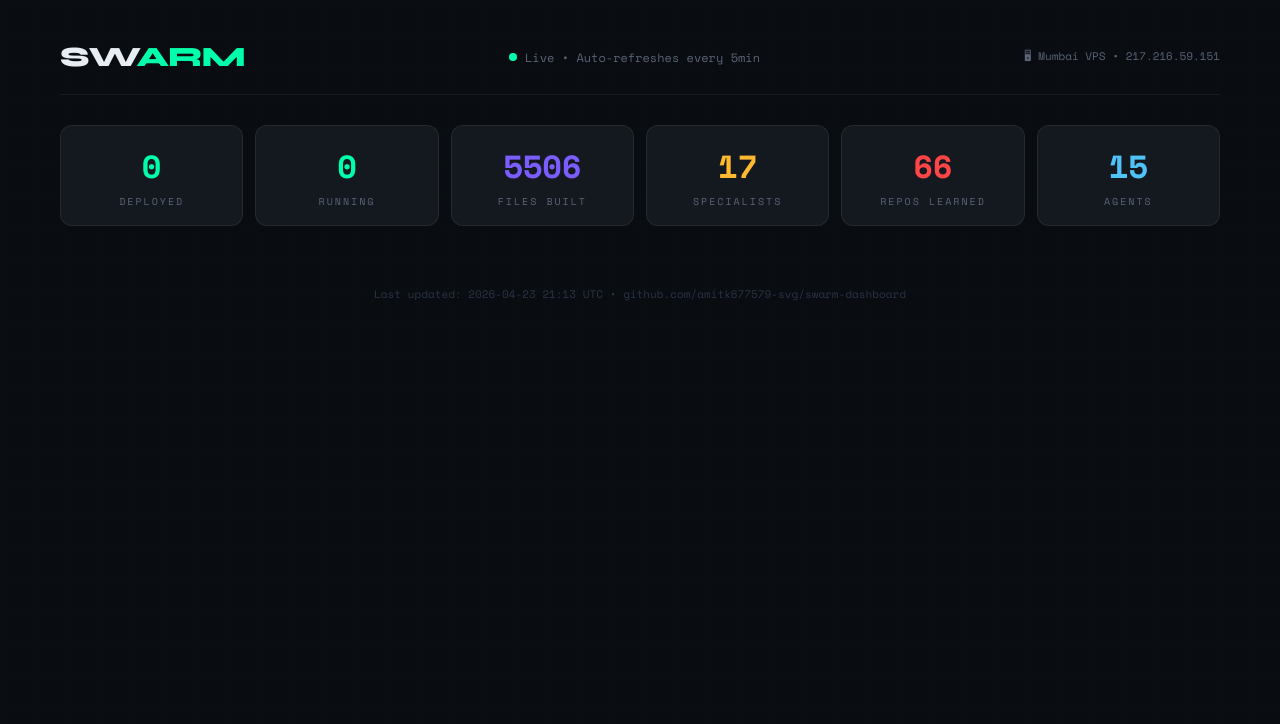
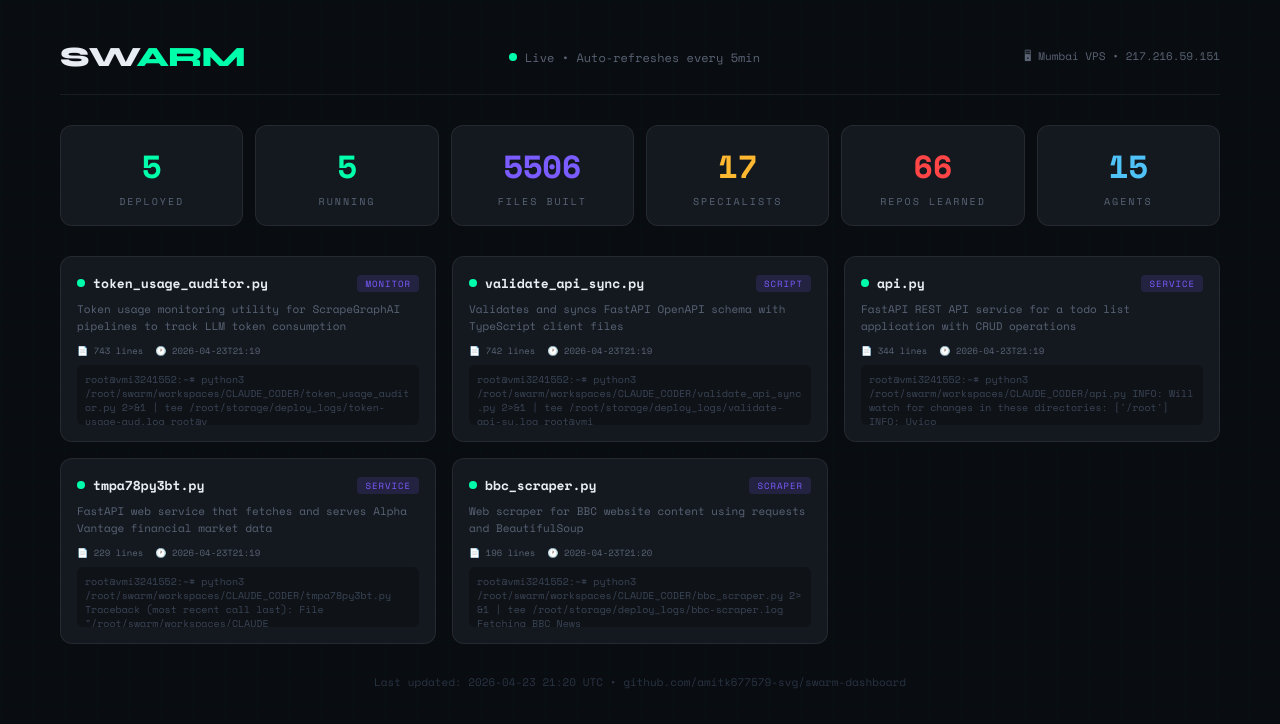
Before and after one commit to amitk677579-svg/swarm-dashboard, a plain HTML site: page index.html in a window 1280 px wide. Drawn offline with nearby package versions, Linux system fonts and the light colour scheme.

Commit message:
Swarm update 2026-04-23 21:20 UTC

```diff
--- a/index.html
+++ b/index.html
@@ -43,15 +43,90 @@ header{display:flex;align-items:center;justify-content:space-between;padding:20p
   <div class="vps">🖥 Mumbai VPS • 217.216.59.151</div>
 </header>
 <div class="stats">
-  <div class="stat"><div class="stat-val">0</div><div class="stat-label">Deployed</div></div>
-  <div class="stat"><div class="stat-val" style="color:#00ffaa">0</div><div class="stat-label">Running</div></div>
+  <div class="stat"><div class="stat-val">5</div><div class="stat-label">Deployed</div></div>
+  <div class="stat"><div class="stat-val" style="color:#00ffaa">5</div><div class="stat-label">Running</div></div>
   <div class="stat"><div class="stat-val" style="color:#7b5cff">5506</div><div class="stat-label">Files Built</div></div>
   <div class="stat"><div class="stat-val" style="color:#ffb830">17</div><div class="stat-label">Specialists</div></div>
   <div class="stat"><div class="stat-val" style="color:#ff4545">66</div><div class="stat-label">Repos Learned</div></div>
   <div class="stat"><div class="stat-val" style="color:#4fc3f7">15</div><div class="stat-label">Agents</div></div>
 </div>
-<div class="grid"></div>
-<div class="updated">Last updated: 2026-04-23 21:13 UTC • github.com/amitk677579-svg/swarm-dashboard</div>
+<div class="grid">
+        <div class="card">
+            <div class="card-header">
+                <span class="status-dot" style="background:#00ffaa"></span>
+                <span class="filename">token_usage_auditor.py</span>
+                <span class="badge">MONITOR</span>
+            </div>
+            <div class="description">Token usage monitoring utility for ScrapeGraphAI pipelines to track LLM token consumption</div>
+            <div class="meta">
+                <span>📄 743 lines</span>
+                <span>🕐 2026-04-23T21:19</span>
+            </div>
+            <div class="output">root@vmi3241552:~# python3 /root/swarm/workspaces/CLAUDE_CODER/token_usage_audit
+or.py 2>&1 | tee /root/storage/deploy_logs/token-usage-aud.log
+root@v</div>
+        </div>
+        <div class="card">
+            <div class="card-header">
+                <span class="status-dot" style="background:#00ffaa"></span>
+                <span class="filename">validate_api_sync.py</span>
+                <span class="badge">SCRIPT</span>
+            </div>
+            <div class="description">Validates and syncs FastAPI OpenAPI schema with TypeScript client files</div>
+            <div class="meta">
+                <span>📄 742 lines</span>
+                <span>🕐 2026-04-23T21:19</span>
+            </div>
+            <div class="output">root@vmi3241552:~# python3 /root/swarm/workspaces/CLAUDE_CODER/validate_api_sync
+.py 2>&1 | tee /root/storage/deploy_logs/validate-api-sy.log
+root@vmi</div>
+        </div>
+        <div class="card">
+            <div class="card-header">
+                <span class="status-dot" style="background:#00ffaa"></span>
+                <span class="filename">api.py</span>
+                <span class="badge">SERVICE</span>
+            </div>
+            <div class="description">FastAPI REST API service for a todo list application with CRUD operations</div>
+            <div class="meta">
+                <span>📄 344 lines</span>
+                <span>🕐 2026-04-23T21:19</span>
+            </div>
+            <div class="output">root@vmi3241552:~# python3 /root/swarm/workspaces/CLAUDE_CODER/api.py
+INFO:     Will watch for changes in these directories: ['/root']
+INFO:     Uvico</div>
+        </div>
+        <div class="card">
+            <div class="card-header">
+                <span class="status-dot" style="background:#00ffaa"></span>
+                <span class="filename">tmpa78py3bt.py</span>
+                <span class="badge">SERVICE</span>
+            </div>
+            <div class="description">FastAPI web service that fetches and serves Alpha Vantage financial market data</div>
+            <div class="meta">
+                <span>📄 229 lines</span>
+                <span>🕐 2026-04-23T21:19</span>
+            </div>
+            <div class="output">root@vmi3241552:~# python3 /root/swarm/workspaces/CLAUDE_CODER/tmpa78py3bt.py
+Traceback (most recent call last):
+  File "/root/swarm/workspaces/CLAUDE</div>
+        </div>
+        <div class="card">
+            <div class="card-header">
+                <span class="status-dot" style="background:#00ffaa"></span>
+                <span class="filename">bbc_scraper.py</span>
+                <span class="badge">SCRAPER</span>
+            </div>
+            <div class="description">Web scraper for BBC website content using requests and BeautifulSoup</div>
+            <div class="meta">
+                <span>📄 196 lines</span>
+                <span>🕐 2026-04-23T21:20</span>
+            </div>
+            <div class="output">root@vmi3241552:~# python3 /root/swarm/workspaces/CLAUDE_CODER/bbc_scraper.py 2>
+&1 | tee /root/storage/deploy_logs/bbc-scraper.log
+Fetching BBC News </div>
+        </div></div>
+<div class="updated">Last updated: 2026-04-23 21:20 UTC • github.com/amitk677579-svg/swarm-dashboard</div>
 </div>
 </body>
 </html>
```
